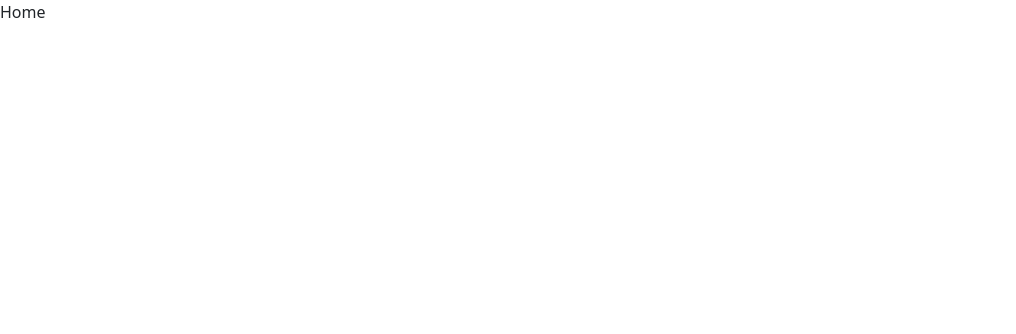
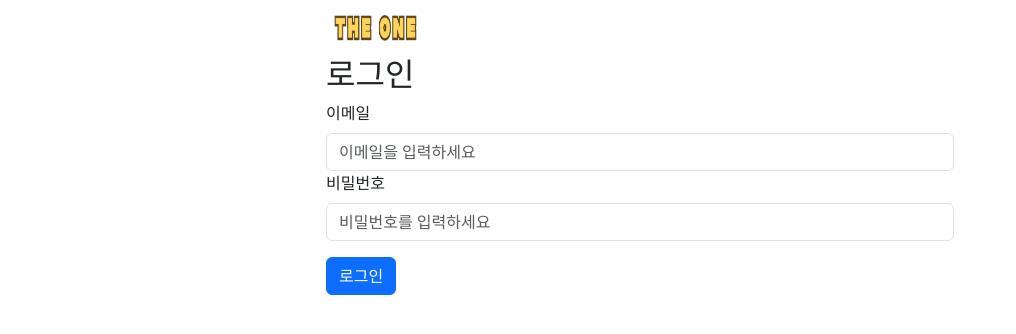
Before and after one commit to pda5th-TheOne/front, a React (Vite) app: page /home in a window 1280 px wide. Shown: the top 334 px of the page, without its empty margins (0-1016 px from the left). Built offline with nearby package versions, Linux system fonts and the light colour scheme.

Commit message:
feat:Login Page Create (#14)

```diff
--- a/src/pages/Home.jsx
+++ b/src/pages/Home.jsx
@@ -1,7 +1,6 @@
-
+import React from 'react';
+import Login from './home/Login';
 
 export default function Home() {
-    return (
-      <div>Home</div>
-    )
+  return <Login />;
 }
--- /dev/null
+++ b/src/pages/home/Login.jsx
@@ -0,0 +1,88 @@
+import { useState } from 'react';
+import { Form, Button, Container, Row, Col } from 'react-bootstrap';
+import axios from 'axios';
+
+export default function Login() {
+  const [formData, setFormData] = useState({
+    username: '',
+    password: '',
+  });
+  const [errorMessage, setErrorMessage] = useState('');
+  const [successMessage, setSuccessMessage] = useState('');
+
+  const handleChange = (e) => {
+    const { name, value } = e.target;
+    setFormData({
+      ...formData,
+      [name]: value,
+    });
+  };
+
+  const handleSubmit = async (e) => {
+    e.preventDefault();
+    setErrorMessage('');
+    setSuccessMessage('');
+
+    try {
+      const response = await axios.post(
+        'http://localhost:8080/api/login',
+        formData
+      );
+      setSuccessMessage('로그인 성공!');
+      setFormData({ username: '', password: '' }); // 폼 초기화
+    } catch (error) {
+      setErrorMessage('로그인에 실패했습니다. 다시 시도해주세요.');
+    }
+  };
+
+  return (
+    <>
+      <Row className="justify-content-center">
+        <Col md={6}>
+          <img
+            src="../../../images/main_logo.png"
+            alt="Bootstrap"
+            width="100"
+            height="55"
+          />
+          <h2>로그인</h2>
+          {errorMessage && (
+            <div className="alert alert-danger">{errorMessage}</div>
+          )}
+          {successMessage && (
+            <div className="alert alert-success">{successMessage}</div>
+          )}
+          <Form onSubmit={handleSubmit}>
+            <Form.Group controlId="formEmail">
+              <Form.Label>이메일</Form.Label>
+              <Form.Control
+                type="email"
+                placeholder="이메일을 입력하세요"
+                name="username"
+                value={formData.username}
+                onChange={handleChange}
+                required
+              />
+            </Form.Group>
+
+            <Form.Group controlId="formPassword">
+              <Form.Label>비밀번호</Form.Label>
+              <Form.Control
+                type="password"
+                placeholder="비밀번호를 입력하세요"
+                name="password"
+                value={formData.password}
+                onChange={handleChange}
+                required
+              />
+            </Form.Group>
+
+            <Button variant="primary" type="submit" className="mt-3">
+              로그인
+            </Button>
+          </Form>
+        </Col>
+      </Row>
+    </>
+  );
+}
```
